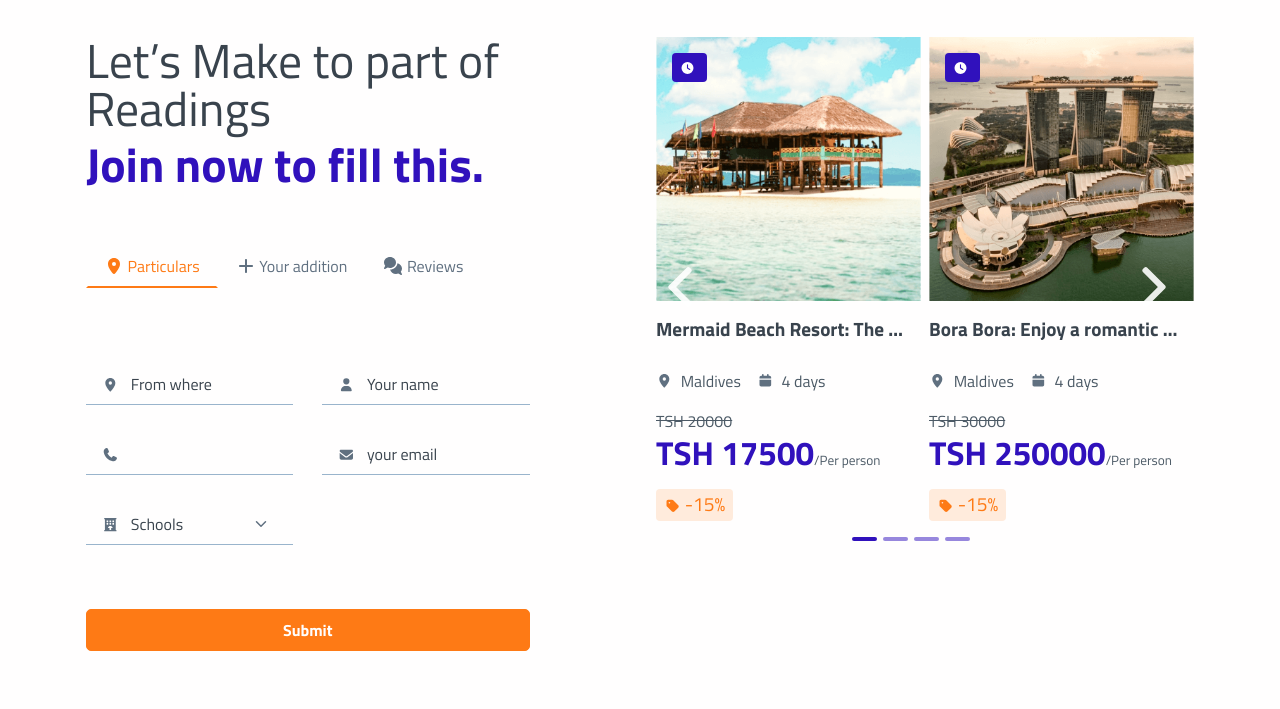
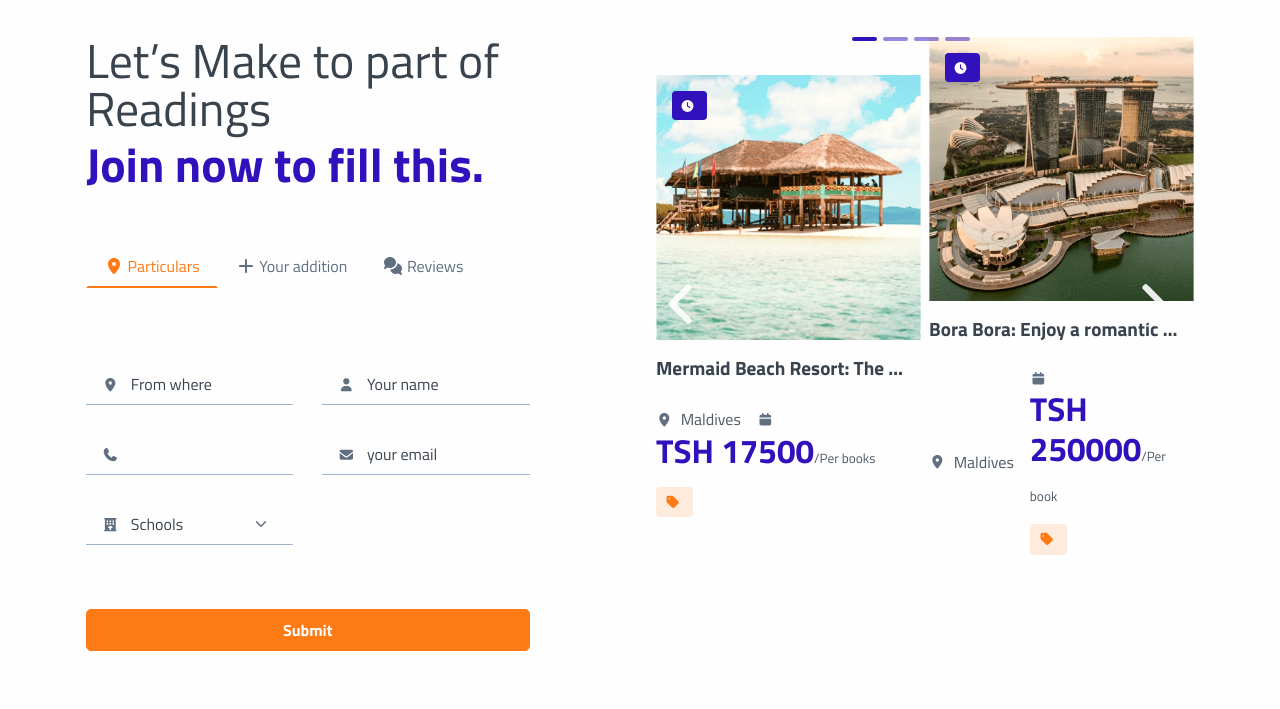
Before and after one commit to adevotus/Landing-maktaba, a plain HTML site: page index.html in a window 1280 px wide. Shown: the part 91-800 px from the top of the page. Drawn offline with Linux system fonts and the light colour scheme.

Commit message:
books amounts

```diff
--- a/index.html
+++ b/index.html
@@ -193,9 +193,8 @@
                           <div class="card-img-overlay ps-0"><span class="badge bg-primary ms-3 me-1 p-2"><i class="fas fa-clock me-1"></i></span></div>
                           <div class="card-body ps-0">
                             <h5 class="fw-bold text-1000 mb-4 text-truncate">Mermaid Beach Resort: The most joyful way to spend your holiday</h5>
-                            <div class="d-flex align-items-center justify-content-start"><span class="text-800 fs--1 me-2"><i class="fas fa-map-marker-alt"></i></span><span class="text-900 me-3">Maldives</span><span class="text-800 fs--1 me-2"><i class="fas fa-calendar"></i></span><span class="text-900">4 days</span></div>
-                            <p class="text-decoration-line-through text-900 mt-3 mb-0">TSH 20000</p>
-                            <h1 class="mb-3 text-primary fw-bolder fs-4"><span>TSH 17500</span><span class="text-900 fs--1 fw-normal">/Per person</span></h1><span class="badge bg-soft-secondary p-2"><i class="fas fa-tag text-secondary fs--1 me-1"></i><span class="text-secondary fw-normal fs-1">-15%</span></span>
+                            <div class="d-flex align-items-center justify-content-start"><span class="text-800 fs--1 me-2"><i class="fas fa-map-marker-alt"></i></span><span class="text-900 me-3">Maldives</span><span class="text-800 fs--1 me-2"><i class="fas fa-calendar"></i></span></div>
+                            <h3 class="mb-3 text-primary fw-bolder fs-4"><span>TSH 17500</span><span class="text-900 fs--1 fw-normal">/Per books</span></h3><span class="badge bg-soft-secondary p-2"><i class="fas fa-tag text-secondary fs--1 me-1"></i></span>
                           </div>
                         </div>
                       </div>
@@ -204,9 +203,8 @@
                           <div class="card-img-overlay ps-0"><span class="badge bg-primary ms-3 me-1 p-2"><i class="fas fa-clock me-1"></i></span></div>
                           <div class="card-body ps-0">
                             <h5 class="fw-bold text-1000 mb-4 text-truncate">Bora Bora: Enjoy a romantic cruise tour of at the sunny side of life</h5>
-                            <div class="d-flex align-items-center justify-content-start"><span class="text-800 fs--1 me-2"><i class="fas fa-map-marker-alt"></i></span><span class="text-900 me-3">Maldives</span><span class="text-800 fs--1 me-2"><i class="fas fa-calendar"></i></span><span class="text-900">4 days</span></div>
-                            <p class="text-decoration-line-through text-900 mt-3 mb-0">TSH 30000</p>
-                            <h1 class="mb-3 text-primary fw-bolder fs-4"><span>TSH 250000</span><span class="text-900 fs--1 fw-normal">/Per person</span></h1><span class="badge bg-soft-secondary p-2"><i class="fas fa-tag text-secondary fs--1 me-1"></i><span class="text-secondary fw-normal fs-1">-15%</span></span>
+                            <div class="d-flex align-items-center justify-content-start"><span class="text-800 fs--1 me-2"><i class="fas fa-map-marker-alt"></i></span><span class="text-900 me-3">Maldives</span><span class="text-800 fs--1 me-2"><i class="fas fa-calendar"></i></span</div>
+                            <h3 class="mb-3 text-primary fw-bolder fs-4"><span>TSH 250000</span><span class="text-900 fs--1 fw-normal">/Per book</span></h3><span class="badge bg-soft-secondary p-2"><i class="fas fa-tag text-secondary fs--1 me-1"></i></span>
                           </div>
                         </div>
                       </div>
@@ -220,9 +218,8 @@
                           <div class="card-img-overlay ps-0"><span class="badge bg-primary ms-3 me-1 p-2"><i class="fas fa-clock me-1"></i></span></div>
                           <div class="card-body ps-0">
                             <h5 class="fw-bold text-1000 mb-4 text-truncate">Mermaid Beach Resort: The most joyful way to spend your holiday</h5>
-                            <div class="d-flex align-items-center justify-content-start"><span class="text-800 fs--1 me-2"><i class="fas fa-map-marker-alt"></i></span><span class="text-900 me-3">Maldives</span><span class="text-800 fs--1 me-2"><i class="fas fa-calendar"></i></span><span class="text-900">4 days</span></div>
-                            <p class="text-decoration-line-through text-900 mt-3 mb-0">Tsh 20000</p>
-                            <h1 class="mb-3 text-primary fw-bolder fs-4"><span>Tsh 17500</span><span class="text-900 fs--1 fw-normal">/Per person</span></h1><span class="badge bg-soft-secondary p-2"><i class="fas fa-tag text-secondary fs--1 me-1"></i><span class="text-secondary fw-normal fs-1">-15%</span></span>
+                            <div class="d-flex align-items-center justify-content-start"><span class="text-800 fs--1 me-2"><i class="fas fa-map-marker-alt"></i></span><span class="text-900 me-3">Maldives</span><span class="text-800 fs--1 me-2"><i class="fas fa-calendar"></i></span></div>
+                            <h3 class="mb-3 text-primary fw-bolder fs-4"><span>Tsh 17500</span><span class="text-900 fs--1 fw-normal">/Per book</span></h3><span class="badge bg-soft-secondary p-2"><i class="fas fa-tag text-secondary fs--1 me-1"></i></span>
                           </div>
                         </div>
                       </div>
@@ -231,9 +228,8 @@
                           <div class="card-img-overlay ps-0"><span class="badge bg-primary ms-3 me-1 p-2"><i class="fas fa-clock me-1"></i></span></div>
                           <div class="card-body ps-0">
                             <h5 class="fw-bold text-1000 mb-4 text-truncate">Bora Bora: Enjoy a romantic cruise tour of at the sunny side of life</h5>
-                            <div class="d-flex align-items-center justify-content-start"><span class="text-800 fs--1 me-2"><i class="fas fa-map-marker-alt"></i></span><span class="text-900 me-3">Maldives</span><span class="text-800 fs--1 me-2"><i class="fas fa-calendar"></i></span><span class="text-900">4 days</span></div>
-                            <p class="text-decoration-line-through text-900 mt-3 mb-0">TSH 30000</p>
-                            <h1 class="mb-3 text-primary fw-bolder fs-4"><span>TSH 25000</span><span class="text-900 fs--1 fw-normal">/Per person</span></h1><span class="badge bg-soft-secondary p-2"><i class="fas fa-tag text-secondary fs--1 me-1"></i><span class="text-secondary fw-normal fs-1">-15%</span></span>
+                            <div class="d-flex align-items-center justify-content-start"><span class="text-800 fs--1 me-2"><i class="fas fa-map-marker-alt"></i></span><span class="text-900 me-3">Maldives</span><span class="text-800 fs--1 me-2"><i class="fas fa-calendar"></i></span></div>
+                            <h3 class="mb-3 text-primary fw-bolder fs-4"><span>TSH 25000</span><span class="text-900 fs--1 fw-normal">/Per book</span></h3><span class="badge bg-soft-secondary p-2"><i class="fas fa-tag text-secondary fs--1 me-1"></i></span>
                           </div>
                         </div>
                       </div>
@@ -248,7 +244,6 @@
                           <div class="card-body ps-0">
                             <h5 class="fw-bold text-1000 mb-4 text-truncate">Mermaid Beach Resort: The most joyful way to spend your holiday</h5>
                             <div class="d-flex align-items-center justify-content-start"><span class="text-800 fs--1 me-2"><i class="fas fa-map-marker-alt"></i></span><span class="text-900 me-3">Maldives</span><span class="text-800 fs--1 me-2"><i class="fas fa-calendar"></i></span><span class="text-900">4 days</span></div>
-                            <p class="text-decoration-line-through text-900 mt-3 mb-0">TSH 20000</p>
                             <h1 class="mb-3 text-primary fw-bolder fs-4"><span>TSH 175000</span><span class="text-900 fs--1 fw-normal">/Per person</span></h1><span class="badge bg-soft-secondary p-2"><i class="fas fa-tag text-secondary fs--1 me-1"></i><span class="text-secondary fw-normal fs-1">-15%</span></span>
                           </div>
                         </div>
@@ -259,8 +254,7 @@
                           <div class="card-body ps-0">
                             <h5 class="fw-bold text-1000 mb-4 text-truncate">Bora Bora: Enjoy a romantic cruise tour of at the sunny side of life</h5>
                             <div class="d-flex align-items-center justify-content-start"><span class="text-800 fs--1 me-2"><i class="fas fa-map-marker-alt"></i></span><span class="text-900 me-3">Maldives</span><span class="text-800 fs--1 me-2"><i class="fas fa-calendar"></i></span><span class="text-900">4 days</span></div>
-                            <p class="text-decoration-line-through text-900 mt-3 mb-0">TSH 30000</p>
-                            <h1 class="mb-3 text-primary fw-bolder fs-4"><span>TSH 25000</span><span class="text-900 fs--1 fw-normal">/Per person</span></h1><span class="badge bg-soft-secondary p-2"><i class="fas fa-tag text-secondary fs--1 me-1"></i><span class="text-secondary fw-normal fs-1">-15%</span></span>
+                            <h3 class="mb-3 text-primary fw-bolder fs-4"><span>TSH 25000</span><span class="text-900 fs--1 fw-normal">/Per book</span></h3><span class="badge bg-soft-secondary p-2"><i class="fas fa-tag text-secondary fs--1 me-1"></i></span>
                           </div>
                         </div>
                       </div>
@@ -274,9 +268,8 @@
                           <div class="card-img-overlay ps-0"><span class="badge bg-primary ms-3 me-1 p-2"><i class="fas fa-clock me-1"></i></span></div>
                           <div class="card-body ps-0">
                             <h5 class="fw-bold text-1000 mb-4 text-truncate">Mermaid Beach Resort: The most joyful way to spend your holiday</h5>
-                            <div class="d-flex align-items-center justify-content-start"><span class="text-800 fs--1 me-2"><i class="fas fa-map-marker-alt"></i></span><span class="text-900 me-3">Maldives</span><span class="text-800 fs--1 me-2"><i class="fas fa-calendar"></i></span><span class="text-900">4 days</span></div>
-                            <p class="text-decoration-line-through text-900 mt-3 mb-0">TSH 20000</p>
-                            <h1 class="mb-3 text-primary fw-bolder fs-4"><span>TSH 175000</span><span class="text-900 fs--1 fw-normal">/Per person</span></h1><span class="badge bg-soft-secondary p-2"><i class="fas fa-tag text-secondary fs--1 me-1"></i><span class="text-secondary fw-normal fs-1">-15%</span></span>
+                            <div class="d-flex align-items-center justify-content-start"><span class="text-800 fs--1 me-2"><i class="fas fa-map-marker-alt"></i></span><span class="text-900 me-3">Maldives</span><span class="text-800 fs--1 me-2"><i class="fas fa-calendar"></i></span></div>
+                            <h3 class="mb-3 text-primary fw-bolder fs-4"><span>TSH 175000</span><span class="text-900 fs--1 fw-normal">/Per book</span></h3><span class="badge bg-soft-secondary p-2"><i class="fas fa-tag text-secondary fs--1 me-1"></i></span>
                           </div>
                         </div>
                       </div>
@@ -285,9 +278,8 @@
                           <div class="card-img-overlay ps-0"><span class="badge bg-primary ms-3 me-1 p-2"><i class="fas fa-clock me-1"></i></span></div>
                           <div class="card-body ps-0">
                             <h5 class="fw-bold text-1000 mb-4 text-truncate">Bora Bora: Enjoy a romantic cruise tour of at the sunny side of life</h5>
-                            <div class="d-flex align-items-center justify-content-start"><span class="text-800 fs--1 me-2"><i class="fas fa-map-marker-alt"></i></span><span class="text-900 me-3">Maldives</span><span class="text-800 fs--1 me-2"><i class="fas fa-calendar"></i></span><span class="text-900">4 days</span></div>
-                            <p class="text-decoration-line-through text-900 mt-3 mb-0">TSH 30000</p>
-                            <h1 class="mb-3 text-primary fw-bolder fs-4"><span>TSH 250000</span><span class="text-900 fs--1 fw-normal">/Per person</span></h1><span class="badge bg-soft-secondary p-2"><i class="fas fa-tag text-secondary fs--1 me-1"></i><span class="text-secondary fw-normal fs-1">-15%</span></span>
+                            <div class="d-flex align-items-center justify-content-start"><span class="text-800 fs--1 me-2"><i class="fas fa-map-marker-alt"></i></span><span class="text-900 me-3">Maldives</span><span class="text-800 fs--1 me-2"><i class="fas fa-calendar"></i></span></div>
+                            <h3 class="mb-3 text-primary fw-bolder fs-4"><span>TSH 250000</span><span class="text-900 fs--1 fw-normal">/Per book</span></h3><span class="badge bg-soft-secondary p-2"><i class="fas fa-tag text-secondary fs--1 me-1"></i></span>
                           </div>
                         </div>
                       </div>
```
